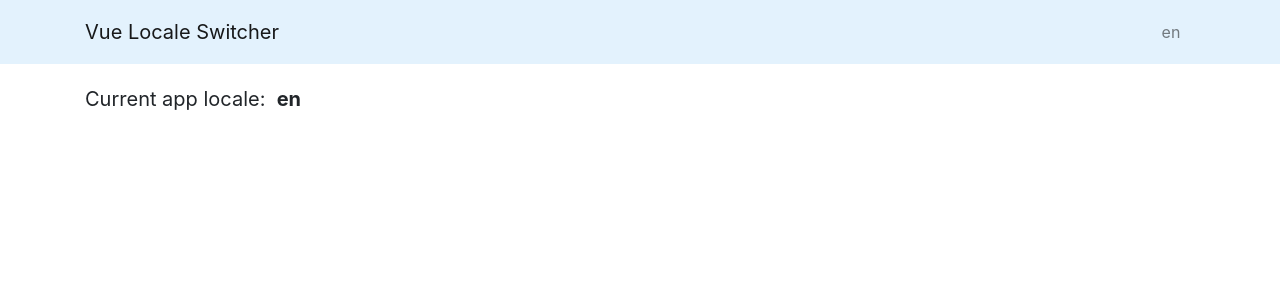
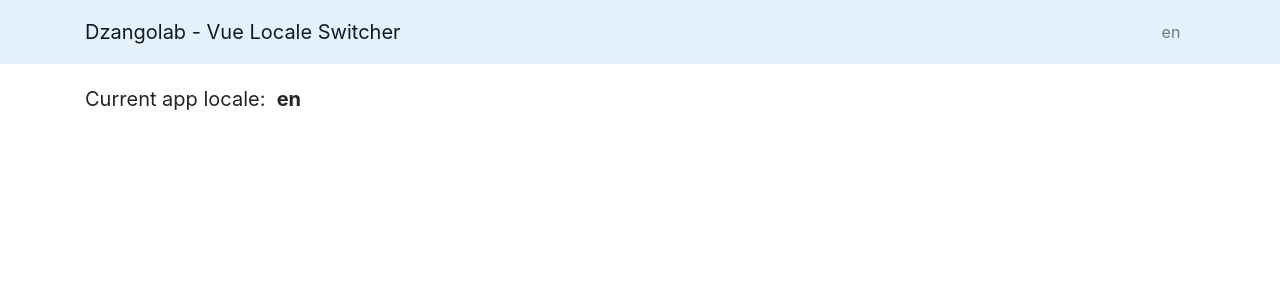
Before and after one commit to dzangolab/vue-locale-switcher, a Vue app: page / in a window 1280 px wide. Shown: the top 300 px of the page. Built offline with nearby package versions, Linux system fonts and the light colour scheme.

Commit message:
updated component

```diff
--- a/src/App.vue
+++ b/src/App.vue
@@ -2,7 +2,7 @@
   <div id="app">
     <nav class="navbar sticky-top navbar-expand-lg navbar-light" style="background-color: #e3f2fd;">
       <div class="container">
-        <a class="navbar-brand" href="#">Vue Locale Switcher</a>
+        <a class="navbar-brand" href="#">Dzangolab - Vue Locale Switcher</a>
         <button
           @click="expanded = !expanded"
           class="navbar-toggler"
--- a/src/components/LocaleSwitcher/Index.vue
+++ b/src/components/LocaleSwitcher/Index.vue
@@ -36,12 +36,13 @@
       tabindex="-1"
       v-else
     >
-      <Link
+      <component
         @localeChanged="onLocaleChanged"
         :active="locale === l.code"
         :label="l.name"
         :locale="l.code"
         :key="l.code"
+        v-bind:is="linkComponent"
         v-for="l in locales"
         role="menuitem"
       />
@@ -57,6 +58,12 @@ export default {
   components: {
     Link,
     LinkSSR
+  },
+
+  computed: {
+    linkComponent () {
+      return this.ssr ? 'LinkSSR' : 'Link'
+    }
   },
 
   data () {
```
